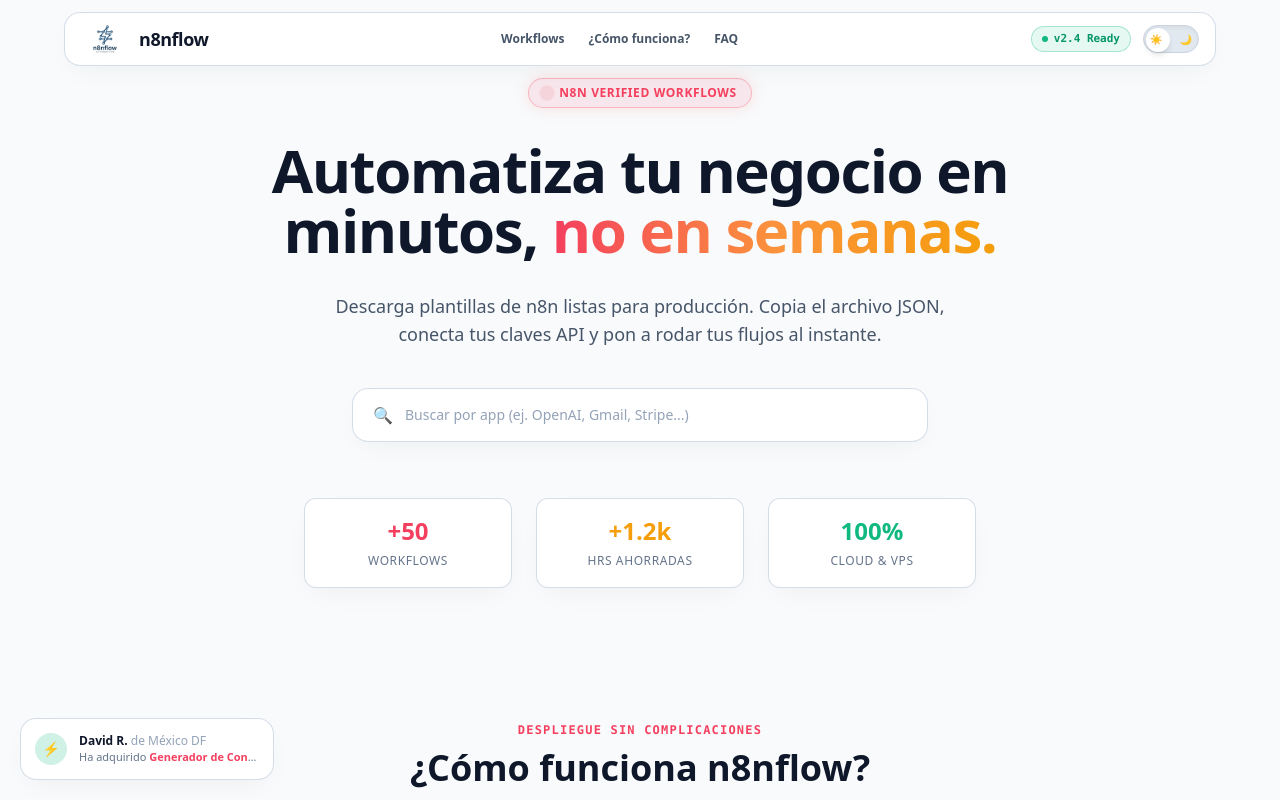
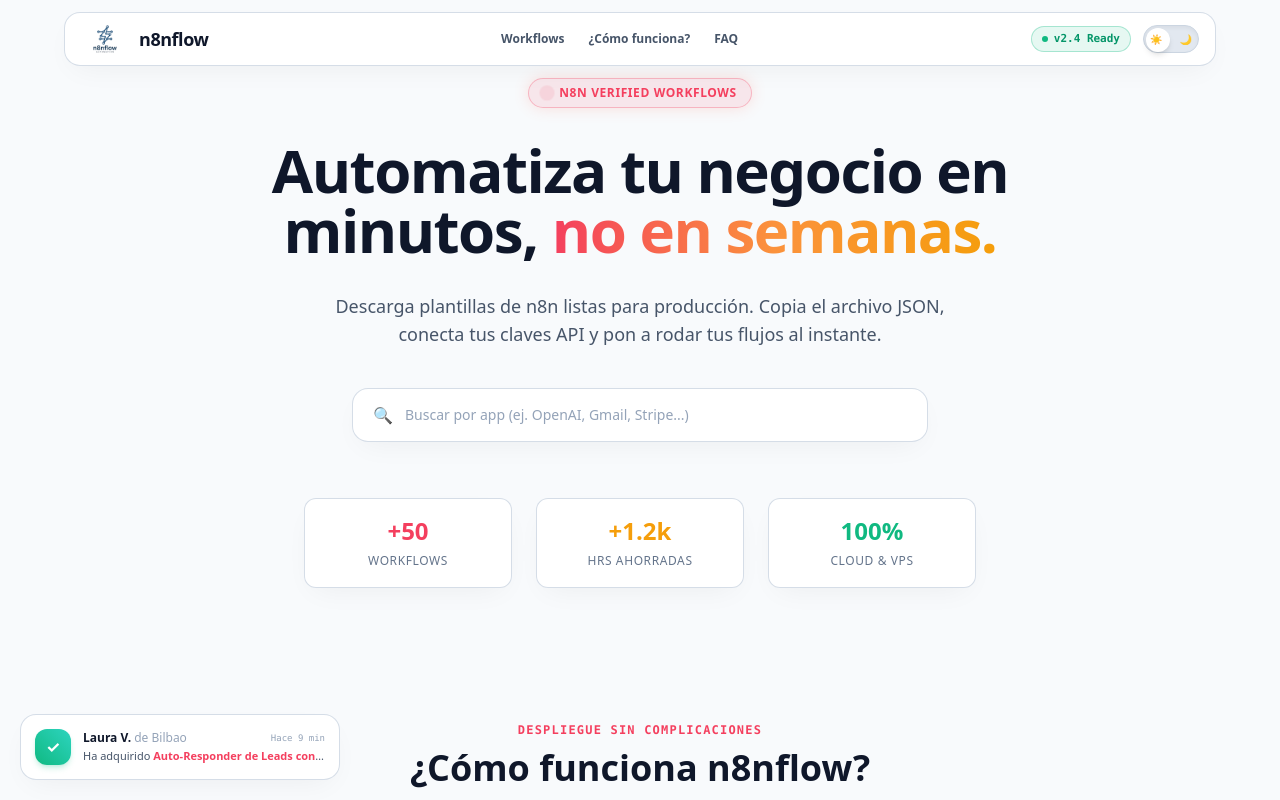
Before and after one commit to axiom-systemstech/n8nflow, a Next.js app: page / in a window 1280 px wide. Shown: the top 800 px of the page. Built offline with nearby package versions, Linux system fonts and the light colour scheme.

Commit message:
Add time to sales notifications and improve display

```diff
--- a/src/components/LiveSalesNotifier.tsx
+++ b/src/components/LiveSalesNotifier.tsx
@@ -3,10 +3,15 @@
 import { useState, useEffect } from 'react';
 
 const SALES_NOTIFICATIONS = [
-  { name: 'Alex M.', city: 'Madrid', item: 'Auto-Responder de Leads con IA' },
-  { name: 'David R.', city: 'México DF', item: 'Generador de Contenido Multi-Redes' },
-  { name: 'Lucas S.', city: 'Buenos Aires', item: 'Recuperador de Pagos Stripe' },
-  { name: 'Sonia G.', city: 'Barcelona', item: 'Pack All-Access' },
+  { name: 'Alex M.', city: 'Madrid', item: 'Auto-Responder de Leads con IA', time: 'Hace 2 min' },
+  { name: 'Carlos R.', city: 'Barcelona', item: 'Generador de Contenido Multi-Redes', time: 'Hace 5 min' },
+  { name: 'Sonia G.', city: 'Valencia', item: 'Pase All-Access (Todas las plantillas)', time: 'Hace 1 min' },
+  { name: 'David P.', city: 'México DF', item: 'Recuperador de Pagos Fallidos Stripe', time: 'Hace 8 min' },
+  { name: 'Lucas S.', city: 'Buenos Aires', item: 'Auto-Responder de Leads con IA', time: 'Hace 3 min' },
+  { name: 'Elena B.', city: 'Sevilla', item: 'Pase All-Access (Todas las plantillas)', time: 'Hace 12 min' },
+  { name: 'Mateo H.', city: 'Bogotá', item: 'Generador de Contenido Multi-Redes', time: 'Hace 4 min' },
+  { name: 'Javier K.', city: 'Santiago de Chile', item: 'Recuperador de Pagos Fallidos Stripe', time: 'Hace 6 min' },
+  { name: 'Laura V.', city: 'Bilbao', item: 'Auto-Responder de Leads con IA', time: 'Hace 9 min' },
 ];
 
 export default function LiveSalesNotifier() {
@@ -14,30 +19,57 @@
   const [visible, setVisible] = useState(false);
 
   useEffect(() => {
-    const timer = setTimeout(() => {
+    let hideTimer: NodeJS.Timeout;
+    let nextTimer: NodeJS.Timeout;
+
+    const showNextNotification = () => {
+      // Elegir una compra aleatoria
       const randomItem = SALES_NOTIFICATIONS[Math.floor(Math.random() * SALES_NOTIFICATIONS.length)];
       setCurrent(randomItem);
       setVisible(true);
 
-      setTimeout(() => setVisible(false), 5000);
-    }, 4000);
+      // Ocultar la notificación a los 5 segundos
+      hideTimer = setTimeout(() => {
+        setVisible(false);
 
-    return () => clearTimeout(timer);
+        // Programar la siguiente notificación entre 7 y 13 segundos después de ocultarse
+        const nextDelay = Math.floor(Math.random() * 6000) + 7000;
+        nextTimer = setTimeout(showNextNotification, nextDelay);
+      }, 5000);
+    };
+
+    // Primera aparición tras 3 segundos de cargar la página
+    const initialTimer = setTimeout(showNextNotification, 3000);
+
+    return () => {
+      clearTimeout(initialTimer);
+      clearTimeout(hideTimer);
+      clearTimeout(nextTimer);
+    };
   }, []);
 
-  if (!visible || !current) return null;
+  if (!current) return null;
 
   return (
-    <div className="fixed bottom-5 left-5 z-40 animate-bounceIn max-w-xs">
-      <div className="glass-panel p-3.5 rounded-2xl shadow-2xl border border-slate-200 dark:border-slate-800 flex items-center gap-3 text-slate-900 dark:text-white">
-        <div className="w-8 h-8 rounded-full bg-emerald-500/20 text-emerald-500 flex items-center justify-center text-sm shrink-0">
-          ⚡
+    <div
+      className={`fixed bottom-5 left-5 z-40 transition-all duration-500 transform max-w-xs ${
+        visible
+          ? 'opacity-100 translate-y-0 scale-100 pointer-events-auto'
+          : 'opacity-0 translate-y-4 scale-95 pointer-events-none'
+      }`}
+    >
+      <div className="glass-panel p-3.5 rounded-2xl shadow-2xl border border-slate-200 dark:border-slate-800 flex items-center gap-3 text-slate-900 dark:text-white bg-white/90 dark:bg-slate-900/90 backdrop-blur-lg">
+        <div className="w-9 h-9 rounded-xl bg-gradient-to-tr from-emerald-500 to-teal-400 text-white flex items-center justify-center text-base shrink-0 shadow-md shadow-emerald-500/20 font-bold">
+          ✓
         </div>
-        <div className="text-xs">
-          <p className="font-bold">
-            {current.name} <span className="font-normal text-slate-400">de {current.city}</span>
-          </p>
-          <p className="text-[11px] text-slate-500 dark:text-slate-400 truncate max-w-[180px]">
+        <div className="text-xs overflow-hidden">
+          <div className="flex items-center justify-between gap-2">
+            <p className="font-bold truncate">
+              {current.name} <span className="font-normal text-slate-400 dark:text-slate-500">de {current.city}</span>
+            </p>
+            <span className="text-[9px] font-mono text-slate-400 shrink-0">{current.time}</span>
+          </div>
+          <p className="text-[11px] text-slate-600 dark:text-slate-300 truncate mt-0.5">
             Ha adquirido <span className="text-rose-500 font-semibold">{current.item}</span>
           </p>
         </div>
```
